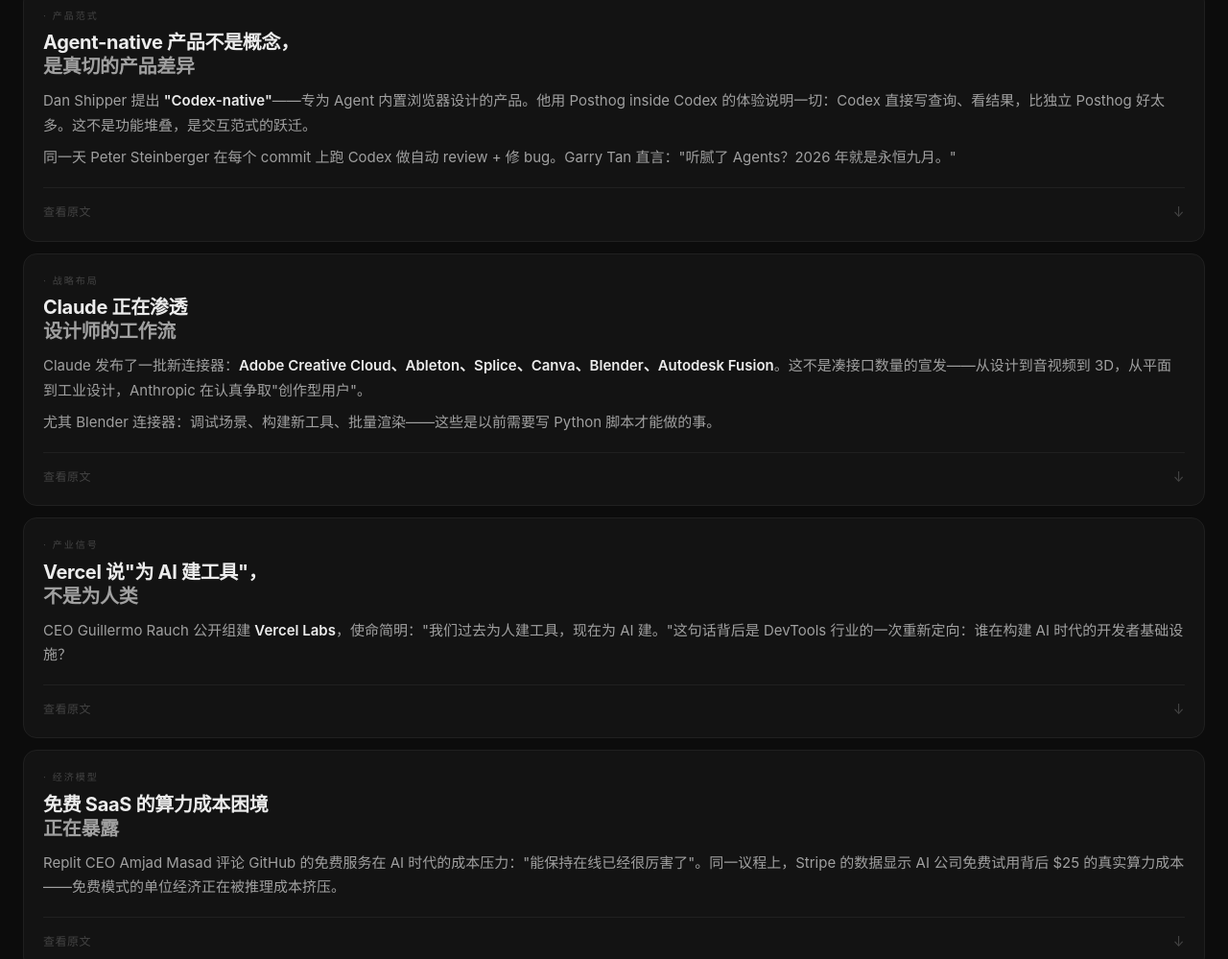
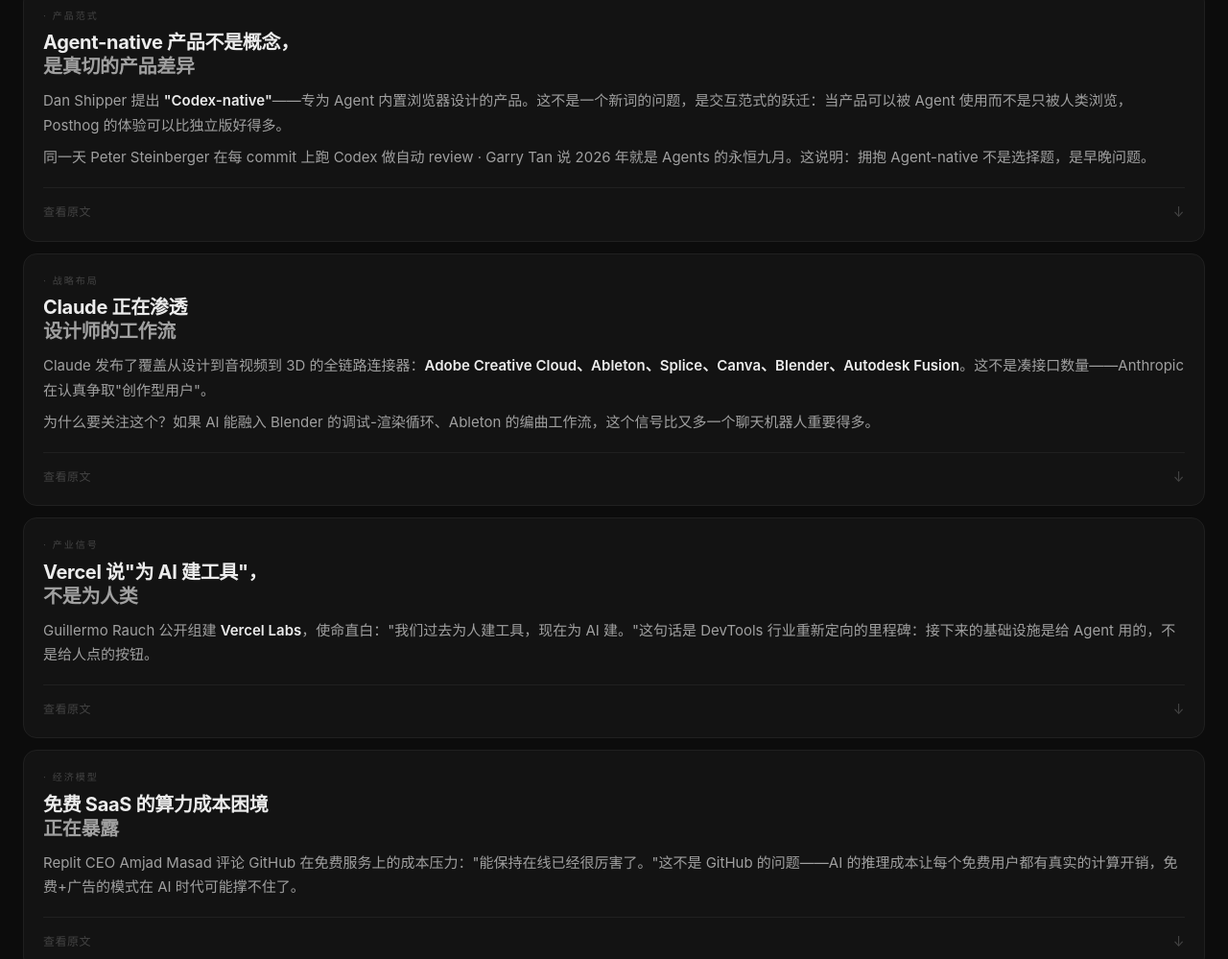
Before and after one commit to genrry-ayu/digest-20260429, a plain HTML site: page index.html in a window 1280 px wide. Shown: the part 486-1485 px from the top of the page at 96% size. Drawn offline with Linux system fonts and the light colour scheme.

Commit message:
Fix: eliminate insight-detail content duplication, add source links

```diff
--- a/index.html
+++ b/index.html
@@ -373,56 +373,59 @@
   <div class="insight-card">
     <div class="insight-tag">· 产品范式</div>
     <h3>Agent-native 产品不是概念，<br><em>是真切的产品差异</em></h3>
-    <p>Dan Shipper 提出 <strong>"Codex-native"</strong>——专为 Agent 内置浏览器设计的产品。他用 Posthog inside Codex 的体验说明一切：Codex 直接写查询、看结果，比独立 Posthog 好太多。这不是功能堆叠，是交互范式的跃迁。</p>
-    <p style="margin-top:8px;">同一天 Peter Steinberger 在每个 commit 上跑 Codex 做自动 review + 修 bug。Garry Tan 直言："听腻了 Agents？2026 年就是永恒九月。"</p>
+    <p>Dan Shipper 提出 <strong>"Codex-native"</strong>——专为 Agent 内置浏览器设计的产品。这不是一个新词的问题，是交互范式的跃迁：当产品可以被 Agent 使用而不是只被人类浏览，Posthog 的体验可以比独立版好得多。</p>
+    <p style="margin-top:8px;">同一天 Peter Steinberger 在每 commit 上跑 Codex 做自动 review · Garry Tan 说 2026 年就是 Agents 的永恒九月。这说明：拥抱 Agent-native 不是选择题，是早晚问题。</p>
     <div class="insight-details">
       <span>查看原文</span>
       <span class="arrow">↓</span>
     </div>
     <div class="detail-body">
-      <p><strong>Dan Shipper</strong> — Posthog inside Codex 可写查询看结果，Agent-native 产品重新定义 UI</p>
-      <p><strong>Peter Steinberger</strong> — Codex 跑在每 commit，做回归和安全隐患检测，上线 10 分钟发现多个问题，自动提 PR</p>
-      <p><strong>Garry Tan</strong> — "如果你们听腻了 Agents，2026 年就是永恒九月（意为只会越来越密集）"</p>
+      <p><strong>Dan Shipper</strong> — "using posthog inside of codex; it is SO MUCH BETTER to browse posthog inside of codex — codex can write queries and see the results" — <a href="https://x.com/danshipper/status/2049236793761976357" style="color:var(--text-faint)" target="_blank">原文↗</a></p>
+      <p><strong>Dan Shipper</strong> — "we might need to coin a new term: Codex-native. apps designed to be used inside of the in-app browser of your agent" — <a href="https://x.com/danshipper/status/2049223943735726150" style="color:var(--text-faint)" target="_blank">原文↗</a></p>
+      <p><strong>Peter Steinberger</strong> — "codex now runs on each commit we land, reviews it — and if a booboo is found, a new codex spins up and makes a PR for the fix" — <a href="https://x.com/steipete/status/2049356949523730699" style="color:var(--text-faint)" target="_blank">原文↗</a></p>
+      <p><strong>Garry Tan</strong> — "If you're sick of hearing about agents, 2026 is going to be the eternal September for you" — <a href="https://x.com/garrytan/status/2049351894007710031" style="color:var(--text-faint)" target="_blank">原文↗</a></p>
     </div>
   </div>
 
   <div class="insight-card">
     <div class="insight-tag">· 战略布局</div>
     <h3>Claude 正在渗透<br><em>设计师的工作流</em></h3>
-    <p>Claude 发布了一批新连接器：<strong>Adobe Creative Cloud、Ableton、Splice、Canva、Blender、Autodesk Fusion</strong>。这不是凑接口数量的宣发——从设计到音视频到 3D，从平面到工业设计，Anthropic 在认真争取"创作型用户"。</p>
-    <p style="margin-top:8px;">尤其 Blender 连接器：调试场景、构建新工具、批量渲染——这些是以前需要写 Python 脚本才能做的事。</p>
+    <p>Claude 发布了覆盖从设计到音视频到 3D 的全链路连接器：<strong>Adobe Creative Cloud、Ableton、Splice、Canva、Blender、Autodesk Fusion</strong>。这不是凑接口数量——Anthropic 在认真争取"创作型用户"。</p>
+    <p style="margin-top:8px;">为什么要关注这个？如果 AI 能融入 Blender 的调试-渲染循环、Ableton 的编曲工作流，这个信号比又多一个聊天机器人重要得多。</p>
     <div class="insight-details">
       <span>查看原文</span>
       <span class="arrow">↓</span>
     </div>
     <div class="detail-body">
-      <p><strong>Claude</strong> — 新连接器覆盖 Adobe Creative Cloud / Ableton / Splice / Canva Affinity / SketchUp / Resolume，加入 Blender 开发者计划。Autodesk Fusion 连接器可通过对话修改 3D 模型。</p>
+      <p><strong>Claude (@claudeai)</strong> — "More connectors launching today: Adobe Creative Cloud, Ableton, Splice, Canva Affinity, SketchUp, and Resolume. We've also joined the Blender Developer Program." — <a href="https://x.com/claudeai/status/2049143442601546054" style="color:var(--text-faint)" target="_blank">原文↗</a></p>
+      <p>Autodesk Fusion connector: "designers and engineers can create and modify 3D models through conversation" — <a href="https://x.com/claudeai/status/2049143440508616863" style="color:var(--text-faint)" target="_blank">原文↗</a></p>
+      <p>Blender connector: "debug a scene, build new tools, or batch process" — <a href="https://x.com/claudeai/status/2049143438281445811" style="color:var(--text-faint)" target="_blank">原文↗</a></p>
     </div>
   </div>
 
   <div class="insight-card">
     <div class="insight-tag">· 产业信号</div>
     <h3>Vercel 说"为 AI 建工具"，<br><em>不是为人类</em></h3>
-    <p>CEO Guillermo Rauch 公开组建 <strong>Vercel Labs</strong>，使命简明："我们过去为人建工具，现在为 AI 建。"这句话背后是 DevTools 行业的一次重新定向：谁在构建 AI 时代的开发者基础设施？</p>
+    <p>Guillermo Rauch 公开组建 <strong>Vercel Labs</strong>，使命直白："我们过去为人建工具，现在为 AI 建。"这句话是 DevTools 行业重新定向的里程碑：接下来的基础设施是给 Agent 用的，不是给人点的按钮。</p>
     <div class="insight-details">
       <span>查看原文</span>
       <span class="arrow">↓</span>
     </div>
     <div class="detail-body">
-      <p><strong>Guillermo Rauch</strong> — We're growing the Vercel Labs team. Mission: build the devtools of the AI era. We used to build tools for humans, now we're building them for AI.</p>
+      <p><strong>Guillermo Rauch (@rauchg)</strong> — "We're growing the Vercel Labs team. Our mission is to build the devtools of the AI era. We used to build tools for humans, now we're building them for AI." — <a href="https://x.com/rauchg/status/2049216048831025232" style="color:var(--text-faint)" target="_blank">原文↗</a></p>
     </div>
   </div>
 
   <div class="insight-card">
     <div class="insight-tag">· 经济模型</div>
     <h3>免费 SaaS 的算力成本困境<br><em>正在暴露</em></h3>
-    <p>Replit CEO Amjad Masad 评论 GitHub 的免费服务在 AI 时代的成本压力："能保持在线已经很厉害了"。同一议程上，Stripe 的数据显示 AI 公司免费试用背后 $25 的真实算力成本——免费模式的单位经济正在被推理成本挤压。</p>
+    <p>Replit CEO Amjad Masad 评论 GitHub 在免费服务上的成本压力："能保持在线已经很厉害了。"这不是 GitHub 的问题——AI 的推理成本让每个免费用户都有真实的计算开销，免费+广告的模式在 AI 时代可能撑不住了。</p>
     <div class="insight-details">
       <span>查看原文</span>
       <span class="arrow">↓</span>
     </div>
     <div class="detail-body">
-      <p><strong>Amjad Masad</strong> — "GitHub 在这种情况下还能保持在线已经很厉害了。我多年前预测过：免费服务会变得不可持续。"</p>
+      <p><strong>Amjad Masad (@amasad)</strong> — "It's honestly impressive that GitHub kept the service up at all, given this kind of growth. I predicted this years ago: Free services will become unsustainable." — <a href="https://x.com/amasad/status/2049242460078100638" style="color:var(--text-faint)" target="_blank">原文↗</a></p>
     </div>
   </div>
 
```
